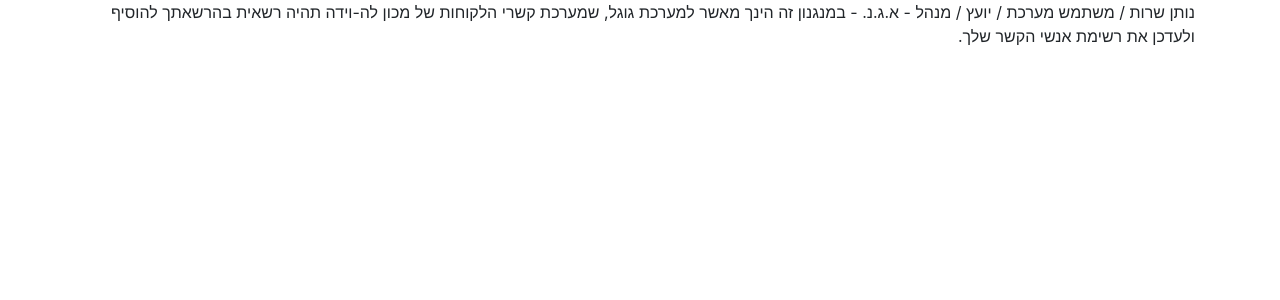
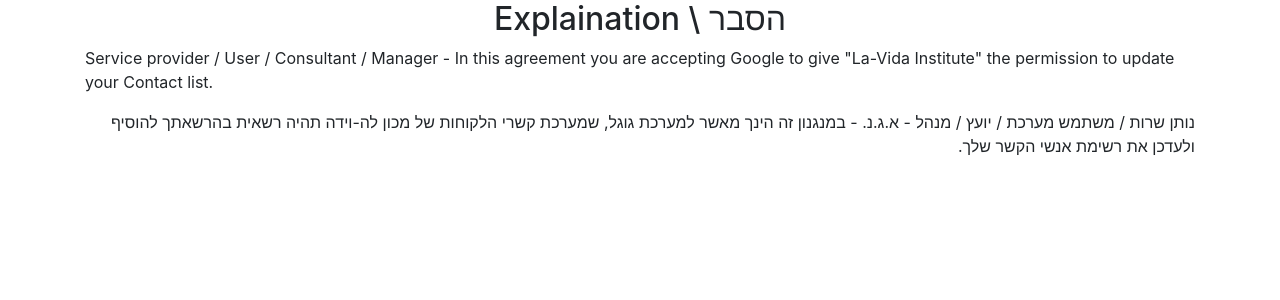
Before and after one commit to aviadm24/gcontacts, a Django app: page / in a window 1280 px wide. Shown: the part 56-356 px from the top of the page. Run offline with Django 3.2, Linux system fonts and the light colour scheme; some libraries are stand-ins or nearby versions.

Commit message:
added explanation on home page

```diff
--- a/main/templates/home/gcontacts.html
+++ b/main/templates/home/gcontacts.html
@@ -36,6 +36,8 @@
     {% if success%}}
     <h2>contact {{success}} was saved</h2>
     {%endif%}
+    <h2 align="center">Explaination \ הסבר</h2>
+    <p class="container">Service provider / User / Consultant / Manager - In this agreement you are accepting Google to give "La-Vida Institute" the permission to update your Contact list.</p>
     <p class="container" dir="rtl" align="right">
       נותן שרות / משתמש מערכת / יועץ / מנהל - א.ג.נ. - במנגנון זה הינך מאשר למערכת גוגל, שמערכת קשרי הלקוחות של מכון לה-וידה תהיה רשאית בהרשאתך להוסיף ולעדכן את רשימת אנשי הקשר שלך.
     </p>
```
